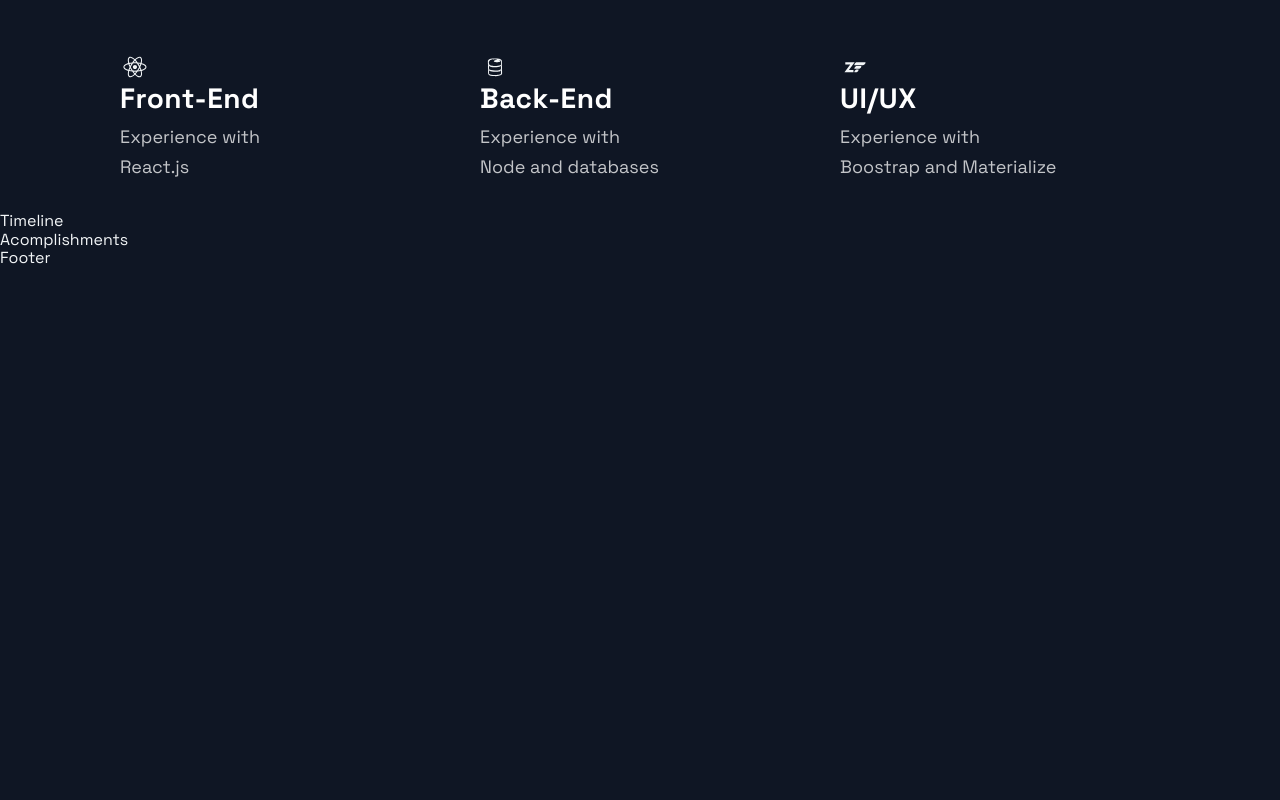
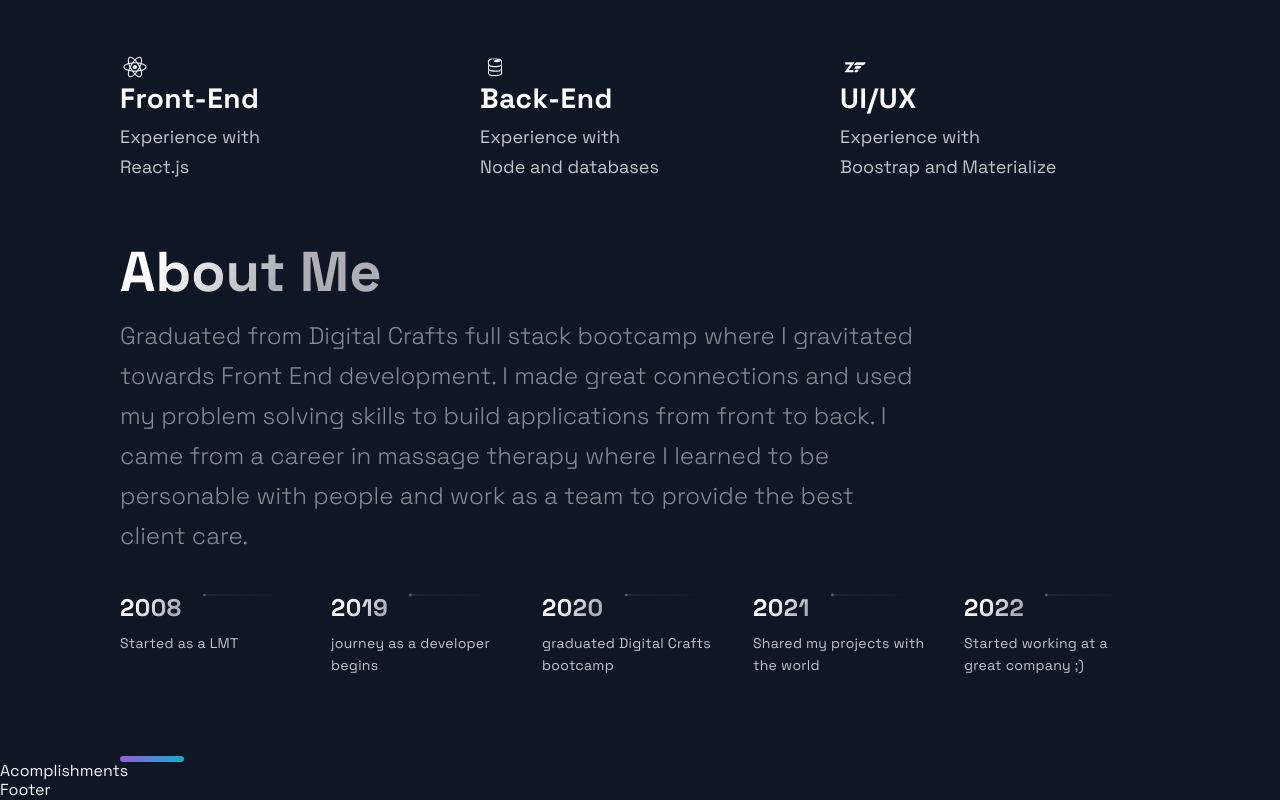
Before and after one commit to DjangoKerger/Djangokerger.github.io, a Next.js app: page / in a window 1280 px wide. Shown: the part 2334-3134 px from the top of the page. Before the commit the page ends 2602 px from the top, so only its background shows below. Built offline with nearby package versions, Linux system fonts and the light colour scheme.

Commit message:
time line added and personalized

```diff
--- a/src/components/TimeLine/TimeLine.js
+++ b/src/components/TimeLine/TimeLine.js
@@ -7,45 +7,113 @@ import { TimeLineData } from '../../constants/constants';
 const TOTAL_CAROUSEL_COUNT = TimeLineData.length;
 
 const Timeline = () => {
-  // const [activeItem, setActiveItem] = useState(0);
-  // const carouselRef = useRef();
+  const [activeItem, setActiveItem] = useState(0);
+  const carouselRef = useRef();
 
-  // const scroll = (node, left) => {
-  //   return node.scrollTo({ left, behavior: 'smooth' });
-  // }
+  const scroll = (node, left) => {
+    return node.scrollTo({ left, behavior: 'smooth' });
+  }
 
-  // const handleClick = (e, i) => {
-  //   e.preventDefault();
+  const handleClick = (e, i) => {
+    e.preventDefault();
 
-  //   if (carouselRef.current) {
-  //     const scrollLeft = Math.floor(carouselRef.current.scrollWidth * 0.7 * (i / TimeLineData.length));
+    if (carouselRef.current) {
+      const scrollLeft = Math.floor(carouselRef.current.scrollWidth * 0.7 * (i / TimeLineData.length));
 
-  //     scroll(carouselRef.current, scrollLeft);
-  //   }
-  // }
+      scroll(carouselRef.current, scrollLeft);
+    }
+  }
 
-  // const handleScroll = () => {
-  //   if (carouselRef.current) {
-  //     const index = Math.round((carouselRef.current.scrollLeft / (carouselRef.current.scrollWidth * 0.7)) * TimeLineData.length);
+  const handleScroll = () => {
+    if (carouselRef.current) {
+      const index = Math.round((carouselRef.current.scrollLeft / (carouselRef.current.scrollWidth * 0.7)) * TimeLineData.length);
 
-  //     setActiveItem(index);
-  //   }
-  // }
+      setActiveItem(index);
+    }
+  }
 
-  // // snap back to beginning of scroll when window is resized
-  // // avoids a bug where content is covered up if coming from smaller screen
-  // useEffect(() => {
-  //   const handleResize = () => {
-  //     scroll(carouselRef.current, 0);
-  //   }
+  // snap back to beginning of scroll when window is resized
+  // avoids a bug where content is covered up if coming from smaller screen
+  useEffect(() => {
+    const handleResize = () => {
+      scroll(carouselRef.current, 0);
+    }
 
-  //   window.addEventListener('resize', handleResize);
-  // }, []);
+    window.addEventListener('resize', handleResize);
+  }, []);
 
   return (
-    <div>
-      Timeline
-    </div>
+    <Section id="about">
+      <SectionTitle>About Me</SectionTitle>
+      <SectionText>
+      Graduated from Digital Crafts full stack bootcamp where I gravitated towards Front End development.
+        I made great connections and used my problem solving skills to build applications from front to back. I came from a career
+        in massage therapy where I learned to be personable with people and work as a team to provide the best client care.
+      </SectionText>
+      <CarouselContainer ref={carouselRef} onScroll={handleScroll}>
+        <>
+          {TimeLineData.map((item, index) => (
+            <CarouselMobileScrollNode key={index} final={index === TOTAL_CAROUSEL_COUNT - 1}>
+              <CarouselItem
+                index={index}
+                id={`carousel__item-${index}`}
+                active={activeItem}
+                onClick={(e) => handleClick(e, index)}
+              >
+              <CarouselItemTitle>
+                {item.year}
+                <CarouselItemImg
+                    width="208"
+                    height="6"
+                    viewBox="0 0 208 6"
+                    fill="none"
+                    xmlns="http://www.w3.org/2000/svg">
+                    <path
+                      fill-rule="evenodd"
+                      clip-rule="evenodd"
+                      d="M2.5 5.5C3.88071 5.5 5 4.38071 5 3V3.5L208 3.50002V2.50002L5 2.5V3C5 1.61929 3.88071 0.5 2.5 0.5C1.11929 0.5 0 1.61929 0 3C0 4.38071 1.11929 5.5 2.5 5.5Z"
+                      fill="url(#paint0_linear)"
+                      fill-opacity="0.33"
+                    />
+                    <defs>
+                      <linearGradient
+                        id="paint0_linear"
+                        x1="-4.30412e-10"
+                        y1="0.5"
+                        x2="208"
+                        y2="0.500295"
+                        gradientUnits="userSpaceOnUse">
+                        <stop stop-color="white" />
+                        <stop
+                          offset="0.79478"
+                          stop-color="white"
+                          stop-opacity="0"
+                        />
+                      </linearGradient>
+                    </defs>
+                  </CarouselItemImg>
+              </CarouselItemTitle>
+              <CarouselItemText>{item.text}</CarouselItemText>
+              </CarouselItem>
+            </CarouselMobileScrollNode>
+          ))}
+        </>
+      </CarouselContainer>
+      <CarouselButtons>
+        {TimeLineData.map((item, index) => (
+          <CarouselButton
+            key={index}
+            index={index}
+            active={activeItem}
+            onClick={(e) => handleClick(e, index)}
+            type="button"
+          >
+            <CarouselButtonDot active={activeItem} />
+          </CarouselButton>
+        ))}
+      </CarouselButtons>
+      <SectionDivider />
+    </Section>
   );
 };
 
--- a/src/constants/constants.js
+++ b/src/constants/constants.js
@@ -38,9 +38,9 @@ export const projects = [
 ];
 
 export const TimeLineData = [
-  { year: 2017, text: 'Started my journey', },
-  { year: 2018, text: 'Worked as a freelance developer', },
-  { year: 2019, text: 'Founded JavaScript Mastery', },
-  { year: 2020, text: 'Shared my projects with the world', },
-  { year: 2021, text: 'Started my own platform', },
+  { year: 2008, text: 'Started as a LMT', },
+  { year: 2019, text: 'journey as a developer begins', },
+  { year: 2020, text: 'graduated Digital Crafts bootcamp', },
+  { year: 2021, text: 'Shared my projects with the world', },
+  { year: 2022, text: 'Started working at a great company ;)', },
 ];
```
